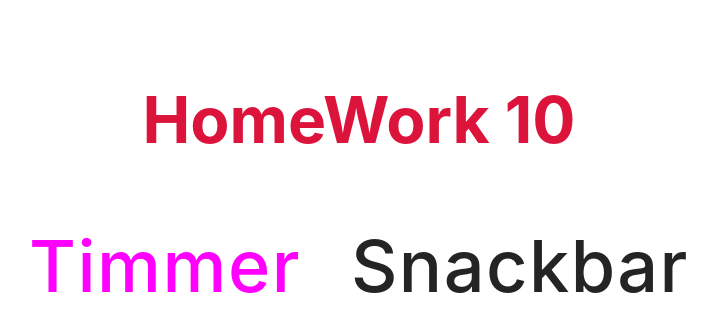
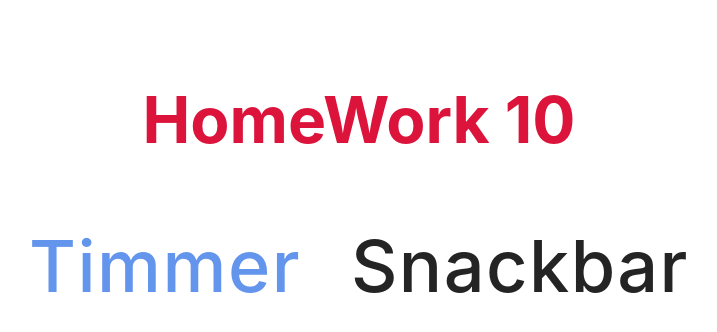
Before and after one commit to Mariana7IT/goit-js-hw-10, a website built with Vite: page src/index.html in a window 1280 px wide. In both pictures the pointer is over the link "Timmer". Shown: the whole page, without its empty margins (281-998 px from the left). Built offline with nearby package versions, Linux system fonts and the light colour scheme.

Commit message:
Update styles.css

```diff
--- a/src/css/styles.css
+++ b/src/css/styles.css
@@ -47,5 +47,5 @@
 
 .nav-link:hover,
 .nav-link:focus {
-  color:fuchsia;
+  color:cornflowerblue;
 }
```
